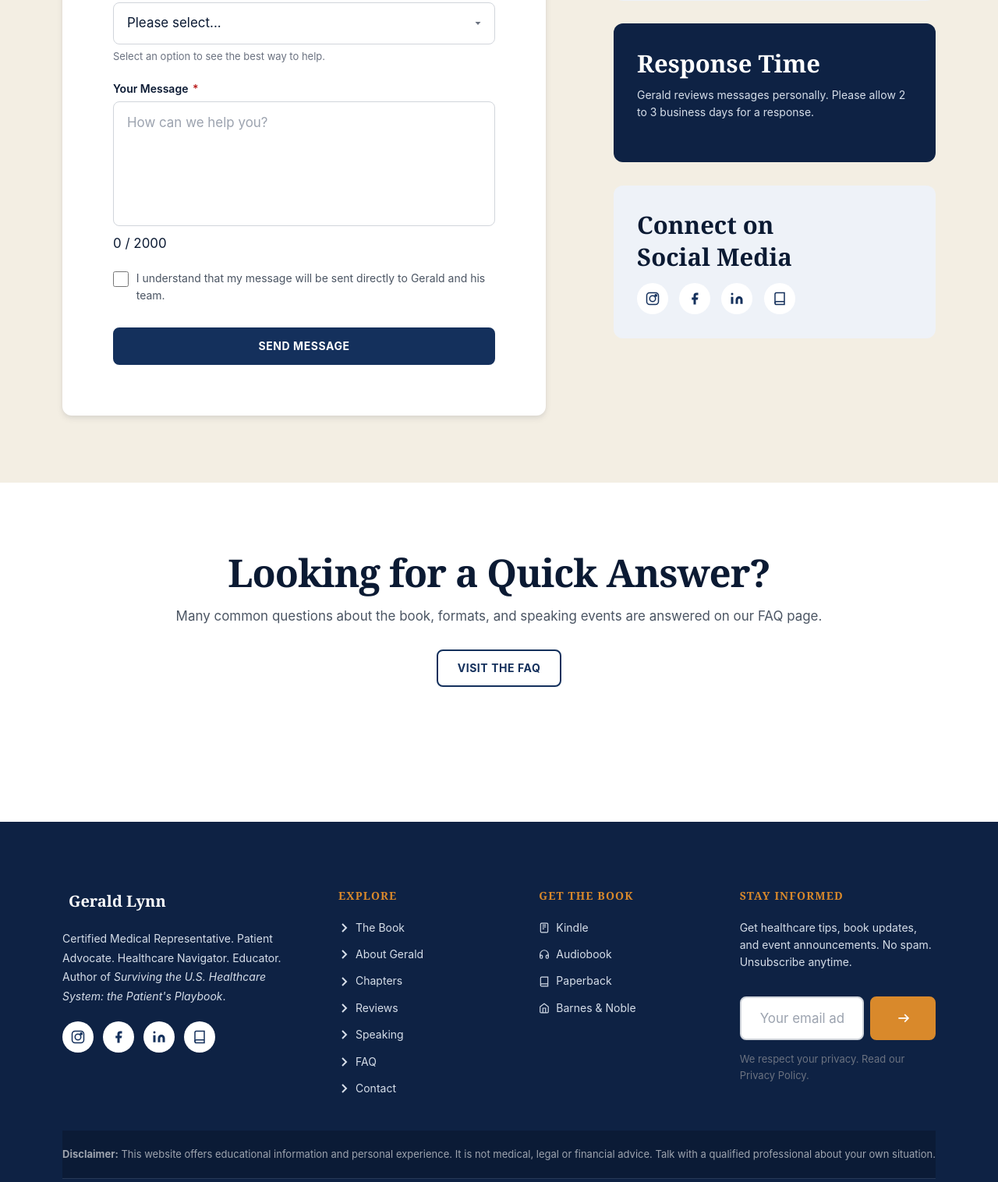
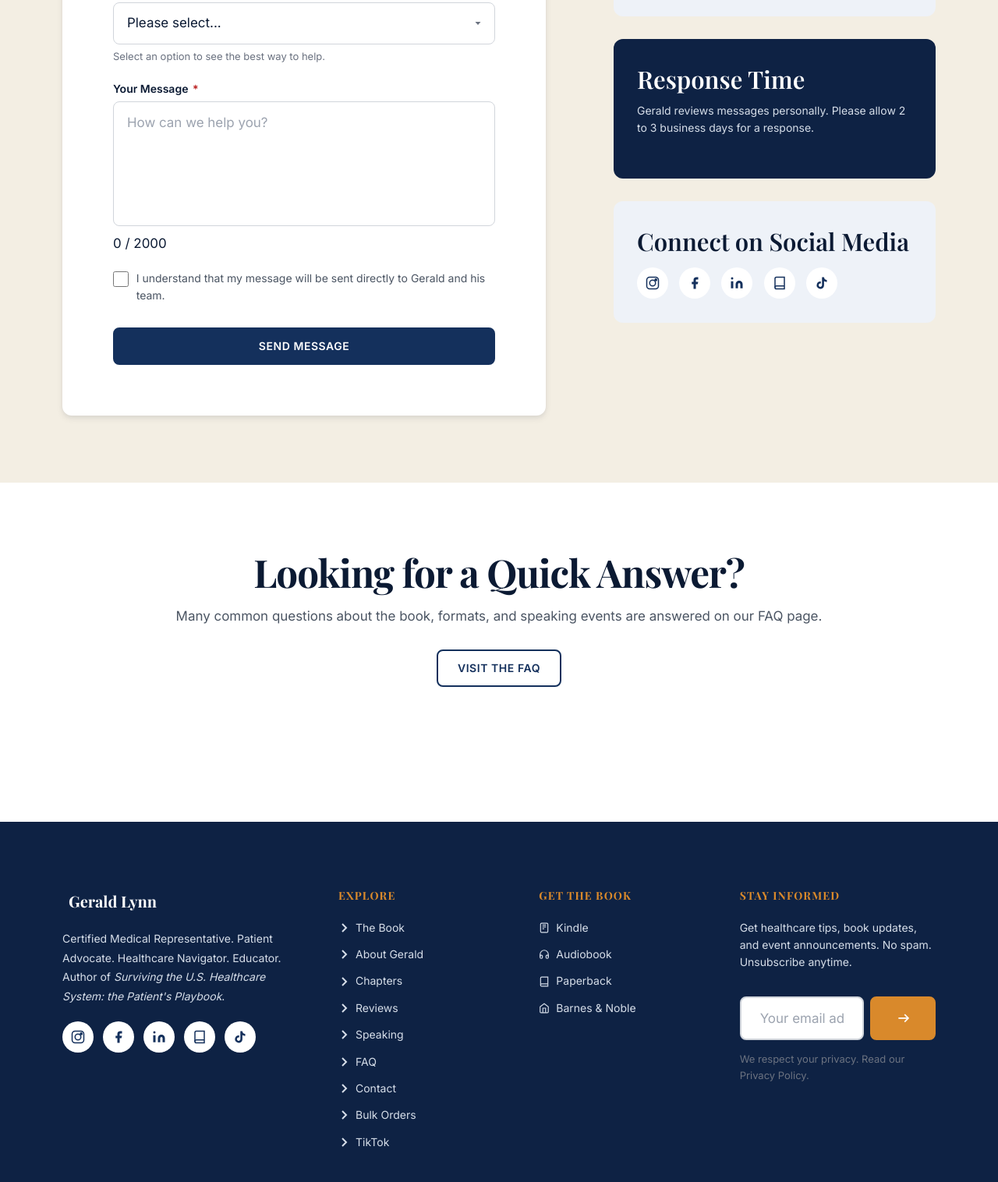
Before and after one commit to eleanorwhitmore224/geraldlynn, a plain HTML site: page contact/index.html in a window 1280 px wide. Shown: the part 963-2479 px from the top of the page at 78% size. Drawn offline with nearby package versions, Linux system fonts and the light colour scheme.

Commit message:
update for contact

```diff
--- a/contact/index.html
+++ b/contact/index.html
@@ -44,9 +44,9 @@
   <link rel="preconnect" href="https://fonts.googleapis.com">
   <link rel="preconnect" href="https://fonts.gstatic.com" crossorigin>
 
-  <!-- Google Fonts: Bricolage Grotesque + Instrument Sans -->
+  <!-- Google Fonts: Playfair Display + Inter -->
   <link
-    href="https://fonts.googleapis.com/css2?family=Bricolage+Grotesque:wght@600;700&family=Instrument+Sans:wght@400;500;700&display=swap"
+    href="https://fonts.googleapis.com/css2?family=Playfair+Display:wght@600;700&family=Inter:wght@400;500;600&display=swap"
     rel="stylesheet"
   >
 
@@ -103,13 +103,14 @@
           <li class="nav__item"><a href="../reviews/index.html" class="nav__link">Reviews</a></li>
           <li class="nav__item"><a href="../speaking/index.html" class="nav__link">Speaking</a></li>
           <li class="nav__item"><a href="../faq/index.html" class="nav__link">FAQ</a></li>
+          <li class="nav__item"><a href="../buy/index.html" class="nav__link">Buy</a></li>
           <li class="nav__item"><a href="../contact/index.html" class="nav__link nav__link--active" aria-current="page">Contact</a></li>
         </ul>
       </nav>
 
       <!-- Buy CTA -->
       <a href="https://www.amazon.com/dp/B0FXCZVW2J" class="btn btn--gold btn--sm header__cta" data-config="kindleUrl">
-        Buy the Book
+        Buy on Amazon
       </a>
 
     </div>
@@ -259,6 +260,9 @@
                 <a href="https://www.goodreads.com/author/show/60993565.Gerald_Lynn_C_M_R_" target="_blank" rel="noopener noreferrer" class="social-icon" aria-label="Goodreads">
                   <svg viewBox="0 0 24 24" fill="none" stroke="currentColor" stroke-width="2"><path d="M4 19.5A2.5 2.5 0 0 1 6.5 17H20"/><path d="M6.5 2H20v20H6.5A2.5 2.5 0 0 1 4 19.5v-15A2.5 2.5 0 0 1 6.5 2z"/></svg>
                 </a>
+                <a href="https://www.tiktok.com/@glynnauthor" target="_blank" rel="noopener noreferrer" class="social-icon" aria-label="TikTok">
+                  <svg viewBox="0 0 24 24" fill="currentColor"><path d="M19.59 6.69a4.83 4.83 0 0 1-3.77-4.25V2h-3.45v13.67a2.89 2.89 0 0 1-5.2 1.74 2.89 2.89 0 0 1 2.31-4.64 2.93 2.93 0 0 1 .88.13V9.4a6.84 6.84 0 0 0-1-.05A6.33 6.33 0 0 0 5 20.1a6.34 6.34 0 0 0 10.86-4.43v-7a8.16 8.16 0 0 0 4.77 1.52v-3.4a4.85 4.85 0 0 1-1-.1z"/></svg>
+                </a>
               </div>
             </div>
 
@@ -314,6 +318,9 @@
             <a href="https://www.goodreads.com/author/show/60993565.Gerald_Lynn_C_M_R_" target="_blank" rel="noopener noreferrer" class="social-icon" aria-label="Goodreads">
               <svg viewBox="0 0 24 24" fill="none" stroke="currentColor" stroke-width="2"><path d="M4 19.5A2.5 2.5 0 0 1 6.5 17H20"/><path d="M6.5 2H20v20H6.5A2.5 2.5 0 0 1 4 19.5v-15A2.5 2.5 0 0 1 6.5 2z"/></svg>
             </a>
+            <a href="https://www.tiktok.com/@glynnauthor" target="_blank" rel="noopener noreferrer" class="social-icon" aria-label="TikTok">
+              <svg viewBox="0 0 24 24" fill="currentColor"><path d="M19.59 6.69a4.83 4.83 0 0 1-3.77-4.25V2h-3.45v13.67a2.89 2.89 0 0 1-5.2 1.74 2.89 2.89 0 0 1 2.31-4.64 2.93 2.93 0 0 1 .88.13V9.4a6.84 6.84 0 0 0-1-.05A6.33 6.33 0 0 0 5 20.1a6.34 6.34 0 0 0 10.86-4.43v-7a8.16 8.16 0 0 0 4.77 1.52v-3.4a4.85 4.85 0 0 1-1-.1z"/></svg>
+            </a>
           </div>
         </div>
 
@@ -342,6 +349,12 @@
             <a href="../contact/index.html" class="footer-link">
               <svg viewBox="0 0 14 14" fill="none" stroke="currentColor" stroke-width="2"><path d="M5 2l5 5-5 5"/></svg> Contact
             </a>
+            <a href="../buy/#bulk" class="footer-link">
+              <svg viewBox="0 0 14 14" fill="none" stroke="currentColor" stroke-width="2"><path d="M5 2l5 5-5 5"/></svg> Bulk Orders
+            </a>
+            <a href="https://www.tiktok.com/@glynnauthor" target="_blank" rel="noopener noreferrer" class="footer-link">
+              <svg viewBox="0 0 14 14" fill="none" stroke="currentColor" stroke-width="2"><path d="M5 2l5 5-5 5"/></svg> TikTok
+            </a>
           </div>
         </div>
 
@@ -358,7 +371,6 @@
             <a href="https://www.amazon.com/dp/B0FXDBZVSS" target="_blank" rel="noopener noreferrer" class="footer-buy-link">
               <svg viewBox="0 0 24 24" fill="none" stroke="currentColor" stroke-width="2"><path d="M4 19.5A2.5 2.5 0 0 1 6.5 17H20"/><path d="M6.5 2H20v20H6.5A2.5 2.5 0 0 1 4 19.5v-15A2.5 2.5 0 0 1 6.5 2z"/></svg> Paperback
             </a>
-            <!-- TODO(GERALD): Hardcover link pending -->
             <a href="#" data-config="hardcoverUrl" class="footer-buy-link">
               <svg viewBox="0 0 24 24" fill="none" stroke="currentColor" stroke-width="2"><path d="M4 19.5A2.5 2.5 0 0 1 6.5 17H20"/><path d="M6.5 2H20v20H6.5A2.5 2.5 0 0 1 4 19.5v-15A2.5 2.5 0 0 1 6.5 2z"/><line x1="9" y1="6" x2="17" y2="6"/></svg> Hardcover
             </a>
```
